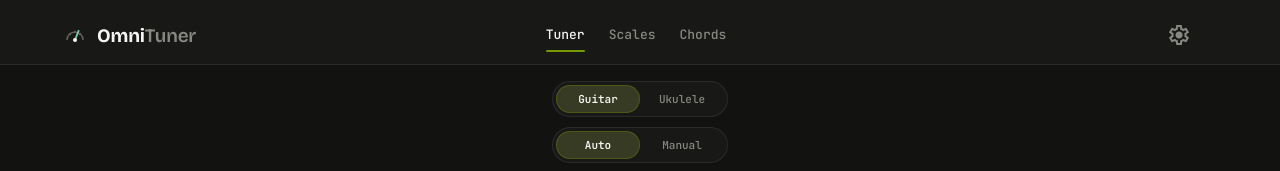
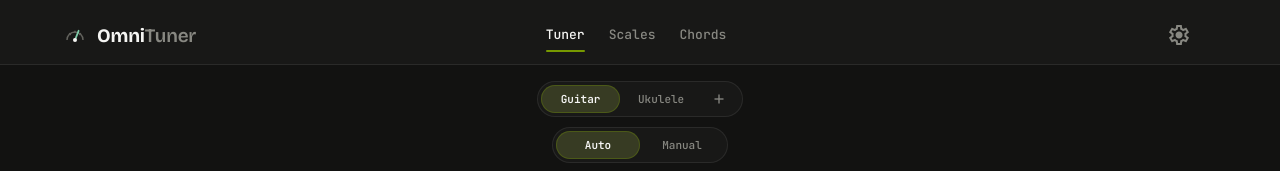
Before and after one commit to sawayaka143/OmniTuner, an Angular app: page /tuner in a window 1280 px wide. Shown: the top 171 px of the page. Built offline with nearby package versions, Linux system fonts and the light colour scheme.

Commit message:
feat(chord-finder): enhance instrument management with create mode and new instrument functionality

```diff
--- a/src/app/audio-monitor/audio-monitor.html
+++ b/src/app/audio-monitor/audio-monitor.html
@@ -8,9 +8,11 @@
     [currentTuning]="currentTuning()"
     [dropdownOpen]="dropdownOpen()"
     [mode]="mode()"
+    [plusActive]="plusActive()"
     (selectInstrument)="selectInstrument($event)"
     (selectTuning)="selectTuning($event)"
     (newCustomTuning)="openCreateTuning()"
+    (newInstrument)="openCreateInstrument()"
     (editCustomTuning)="openEditTuning($event)"
     (deleteCustomTuning)="deleteCustomTuning($event)"
     (manageInstruments)="openInstrumentManager()"
@@ -21,7 +23,8 @@
 
   <app-instrument-manager
     [open]="instrumentManagerOpen()"
-    (dismiss)="instrumentManagerOpen.set(false)"
+    [openInCreateMode]="instrumentManagerCreateMode()"
+    (dismiss)="dismissInstrumentManager()"
   />
 
   <app-tuning-editor
--- a/src/app/audio-monitor/audio-monitor.ts
+++ b/src/app/audio-monitor/audio-monitor.ts
@@ -71,8 +71,10 @@ export class AudioMonitor implements OnInit {
   readonly selectedTuningId = this.registry.selectedTuningId;
 
   readonly dropdownOpen = signal(false);
+  readonly plusActive = signal(false);
   readonly tuningEditorOpen = signal(false);
   readonly instrumentManagerOpen = signal(false);
+  readonly instrumentManagerCreateMode = signal(false);
   readonly editingTuningId = signal<string | null>(null);
   readonly editorInitialName = signal('');
   readonly editorInitialNotes = signal<readonly number[]>([]);
@@ -387,7 +389,21 @@ export class AudioMonitor implements OnInit {
 
   protected openInstrumentManager(): void {
     this.closeDropdown();
+    this.instrumentManagerCreateMode.set(false);
     this.instrumentManagerOpen.set(true);
+  }
+
+  protected openCreateInstrument(): void {
+    this.closeDropdown();
+    this.plusActive.set(true);
+    this.instrumentManagerCreateMode.set(true);
+    this.instrumentManagerOpen.set(true);
+  }
+
+  protected dismissInstrumentManager(): void {
+    this.plusActive.set(false);
+    this.instrumentManagerCreateMode.set(false);
+    this.instrumentManagerOpen.set(false);
   }
 
   protected toggleCapture(): void {
--- a/src/app/components/instrument-manager/instrument-manager.ts
+++ b/src/app/components/instrument-manager/instrument-manager.ts
@@ -38,6 +38,7 @@ export class InstrumentManager {
   private readonly registry = inject(InstrumentRegistry);
 
   readonly open = input(false);
+  readonly openInCreateMode = input(false);
   readonly dismiss = output<void>();
 
   protected readonly instruments = this.registry.instruments;
@@ -105,6 +106,11 @@ export class InstrumentManager {
 
       if (this.open()) {
         if (!dialog.open) dialog.showModal();
+        // Jump straight into the create form when requested (e.g. via the
+        // tuner's "+" button). Reset so a later list-mode open isn't affected.
+        if (this.openInCreateMode()) {
+          this.startCreate();
+        }
       } else if (dialog.open) {
         dialog.close();
       }
--- a/src/app/components/instrument-selector/instrument-selector.html
+++ b/src/app/components/instrument-selector/instrument-selector.html
@@ -1,12 +1,13 @@
 <div class="selectors" (click)="closeDropdown.emit()">
   <div
-    class="seg"
+    class="seg instrument-seg"
     role="radiogroup"
     aria-label="Instrument selection"
     [style.--seg-count]="instruments().length"
   >
     <div
       class="seg-indicator"
+      [class.hidden]="plusActive()"
       [style.transform]="'translateX(' + selectedInstrumentIndex() * 100 + '%)'"
       aria-hidden="true"
     ></div>
@@ -21,6 +22,16 @@
         {{ inst.label }}
       </button>
     }
+    <button
+      class="add-instrument-segment"
+      [class.active]="plusActive()"
+      type="button"
+      aria-label="New instrument"
+      [title]="'New instrument'"
+      (click)="requestNewInstrument($event)"
+    >
+      <span class="material-symbols-outlined" aria-hidden="true">add</span>
+    </button>
   </div>
 
   <div
--- a/src/app/components/instrument-selector/instrument-selector.scss
+++ b/src/app/components/instrument-selector/instrument-selector.scss
@@ -33,6 +33,83 @@
 
 .seg {
   @include seg-control('plain');
+}
+
+.instrument-seg {
+  --plus-width: 40px;
+  /* Width of one instrument slot (excludes the 3px pill padding each side
+     and the fixed "+" slot). Shared by the buttons and the indicator so the
+     sliding highlight always lands on the exact slot. */
+  --slot-width: calc((100% - 6px - var(--plus-width)) / var(--seg-count));
+
+  /* The "+" segment sits inside the pill; keep it fully visible instead of
+     clipping at the rounded container edge. */
+  overflow: visible;
+
+  /* Equal-width instrument slots fill the pill left of the fixed "+" slot.
+     `flex-grow` redistributes the same share to each slot regardless of label
+     length, so the indicator (sized to one slot) always lines up. */
+  > button:not(.add-instrument-segment) {
+    flex: 1 1 0;
+    min-width: 0;
+  }
+
+  /* The indicator must cover only the instrument slots, not the fixed
+     "+" segment appended after them. */
+  .seg-indicator {
+    width: var(--slot-width);
+
+    &.hidden {
+      opacity: 0;
+    }
+  }
+}
+
+.instrument-seg .add-instrument-segment {
+  position: relative;
+  flex: 0 0 var(--plus-width);
+  width: var(--plus-width);
+  min-width: unset;
+  padding: 0;
+  display: grid;
+  place-items: center;
+  color: var(--text-muted);
+  cursor: pointer;
+  transition:
+    background-color 140ms ease,
+    color 140ms ease;
+
+  .material-symbols-outlined {
+    font-size: 18px;
+  }
+
+  &:hover {
+    color: var(--text);
+    background: var(--surface-container);
+  }
+
+  /* Active state: a round highlight matching the sliding indicator's look,
+     shown while the "+" holds focus (i.e. the create flow is open). The
+     button is a wide hit area (40x28); the highlight is a 28px circle
+     centred in it. */
+  &.active::after {
+    position: absolute;
+    top: 50%;
+    left: 50%;
+    width: 28px;
+    height: 28px;
+    border-radius: 50%;
+    background: color-mix(in srgb, var(--scale-accent) 14%, var(--surface-container-high));
+    box-shadow: inset 0 0 0 1px color-mix(in srgb, var(--scale-accent) 32%, transparent);
+    transform: translate(-50%, -50%);
+    content: '';
+  }
+
+  &:focus-visible {
+    outline: 2px solid var(--border-active);
+    outline-offset: -2px;
+    border-radius: var(--r-pill);
+  }
 }
 
 .dropdown-wrapper {
@@ -236,8 +313,15 @@
     padding-top: 12px;
   }
 
-  .seg button {
+  .mode-seg button {
     min-width: 64px;
+    padding: 5px 12px;
+    line-height: 1.2;
+  }
+
+  /* Keep instrument slots equal so the sliding indicator stays aligned. */
+  .instrument-seg > button:not(.add-instrument-segment) {
+    min-width: 0;
     padding: 5px 12px;
     line-height: 1.2;
   }
--- a/src/app/components/instrument-selector/instrument-selector.ts
+++ b/src/app/components/instrument-selector/instrument-selector.ts
@@ -1,4 +1,4 @@
-import { Component, computed, input, output, signal } from '@angular/core';
+import { Component, computed, input, output } from '@angular/core';
 import { Instrument, Tuning } from '../../models/instrument.model';
 import { TunerMode } from '../../models/tuner-preferences.model';
 
@@ -21,10 +21,13 @@ export class InstrumentSelector {
   readonly currentTuning = input.required<Tuning>();
   readonly dropdownOpen = input(false);
   readonly mode = input<TunerMode>('auto');
+  /** True while the "+" (new instrument) segment holds the active indicator. */
+  readonly plusActive = input(false);
 
   readonly selectInstrument = output<string>();
   readonly selectTuning = output<string>();
   readonly newCustomTuning = output<void>();
+  readonly newInstrument = output<void>();
   readonly editCustomTuning = output<string>();
   readonly deleteCustomTuning = output<string>();
   readonly manageInstruments = output<void>();
@@ -59,6 +62,11 @@ export class InstrumentSelector {
     this.newCustomTuning.emit();
   }
 
+  protected requestNewInstrument(event: MouseEvent): void {
+    event.stopPropagation();
+    this.newInstrument.emit();
+  }
+
   protected requestEdit(event: MouseEvent, tuningId: string): void {
     event.stopPropagation();
     this.editCustomTuning.emit(tuningId);
```
